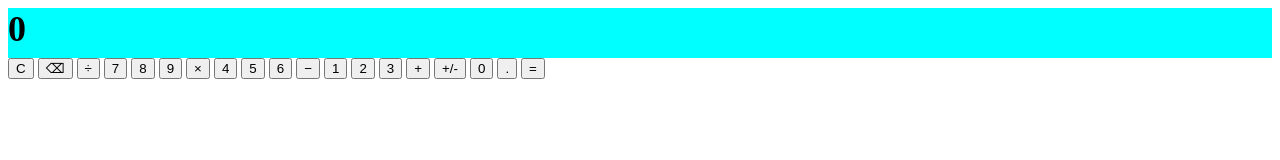
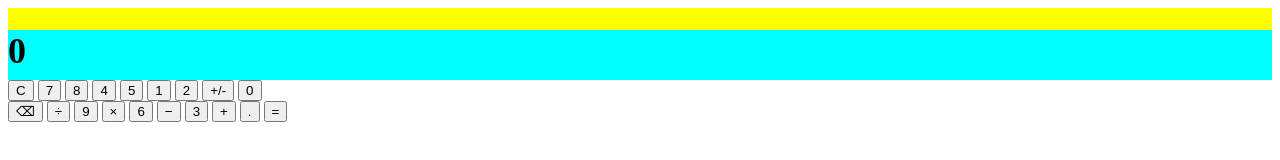
Before and after one commit to isvnzn/calculator, a plain HTML site: page index.html in a window 1280 px wide. Drawn offline with Linux system fonts and the light colour scheme.

Commit message:
Update content structure

```diff
--- a/index.html
+++ b/index.html
@@ -13,31 +13,35 @@
     <div class="container">
       <div class="calculator">
         <div class="display">
-          <span class="topDisplay"></span>
-          <span class="bottomDisplay"></span>
+          <div class="topDisplay"></div>
+          <div class="bottomDisplay"></div>
         </div>
         <div class="keypad">
+          <div class="left">
             <button class="clear">C</button>
+            <button class="number" value="7">7</button>
+            <button class="number" value="8">8</button>
+            <button class="number" value="4">4</button>
+            <button class="number" value="5">5</button>
+            <button class="number" value="1">1</button>
+            <button class="number" value="2">2</button>
+            <button class="positiveNegative">+/-</button>
+            <button class="number" value="0">0</button>
+          </div>
+          <div class="right">
             <button class="delete">⌫</button>
             <button class="operator divide" value="÷">÷</button>
-          <button class="number" value="7">7</button>
-          <button class="number" value="8">8</button>
             <button class="number" value="9">9</button>
             <button class="operator times" value="×">×</button>
-          <button class="number" value="4">4</button>
-          <button class="number" value="5">5</button>
             <button class="number" value="6">6</button>
             <button class="operator minus" value="−">−</button>
-          <button class="number" value="1">1</button>
-          <button class="number" value="2">2</button>
             <button class="number" value="3">3</button>
             <button class="operator plus" value="+">+</button>
-          <button class="positiveNegative">+/-</button>
-          <button class="number" value="0">0</button>
             <button class="decimal" value=".">.</button>
             <button class="equals">=</button>
           </div>
         </div>
       </div>
+    </div>
   </body>
 </html>
```
Lines whose indentation alone changed are shown as unchanged.
